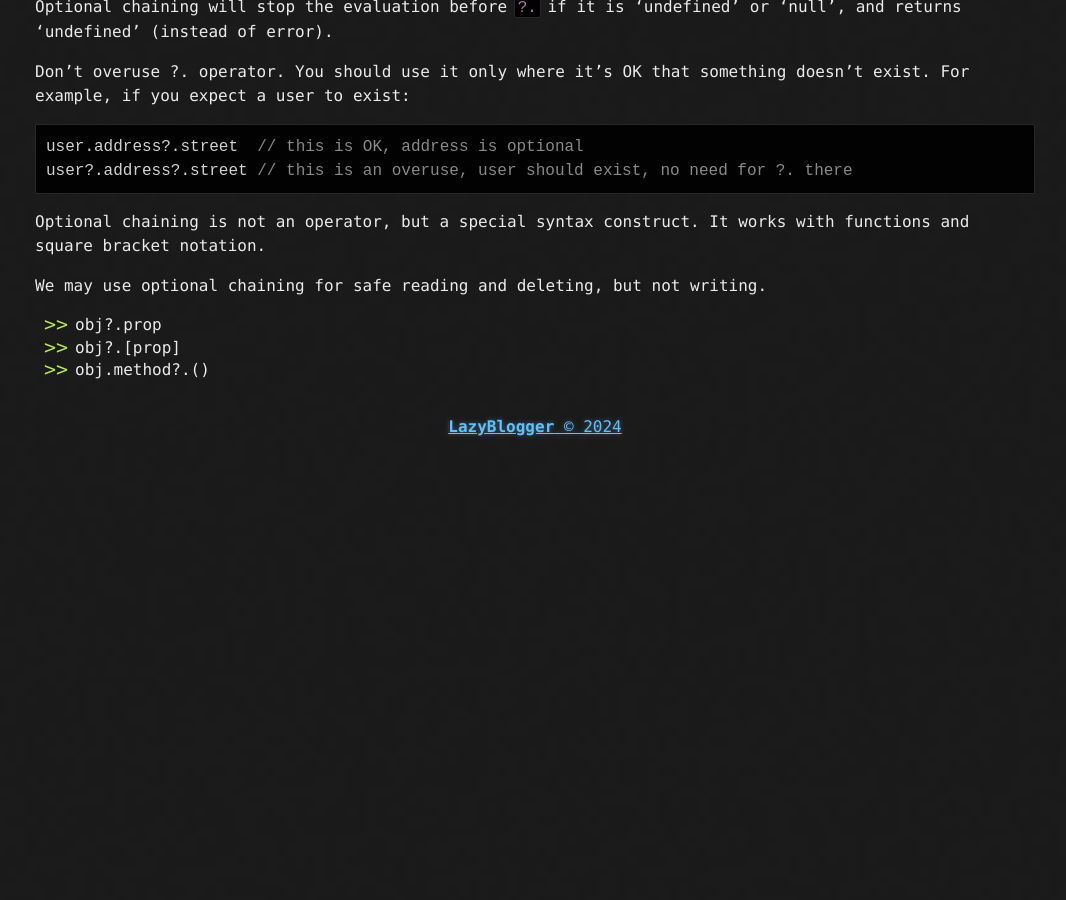
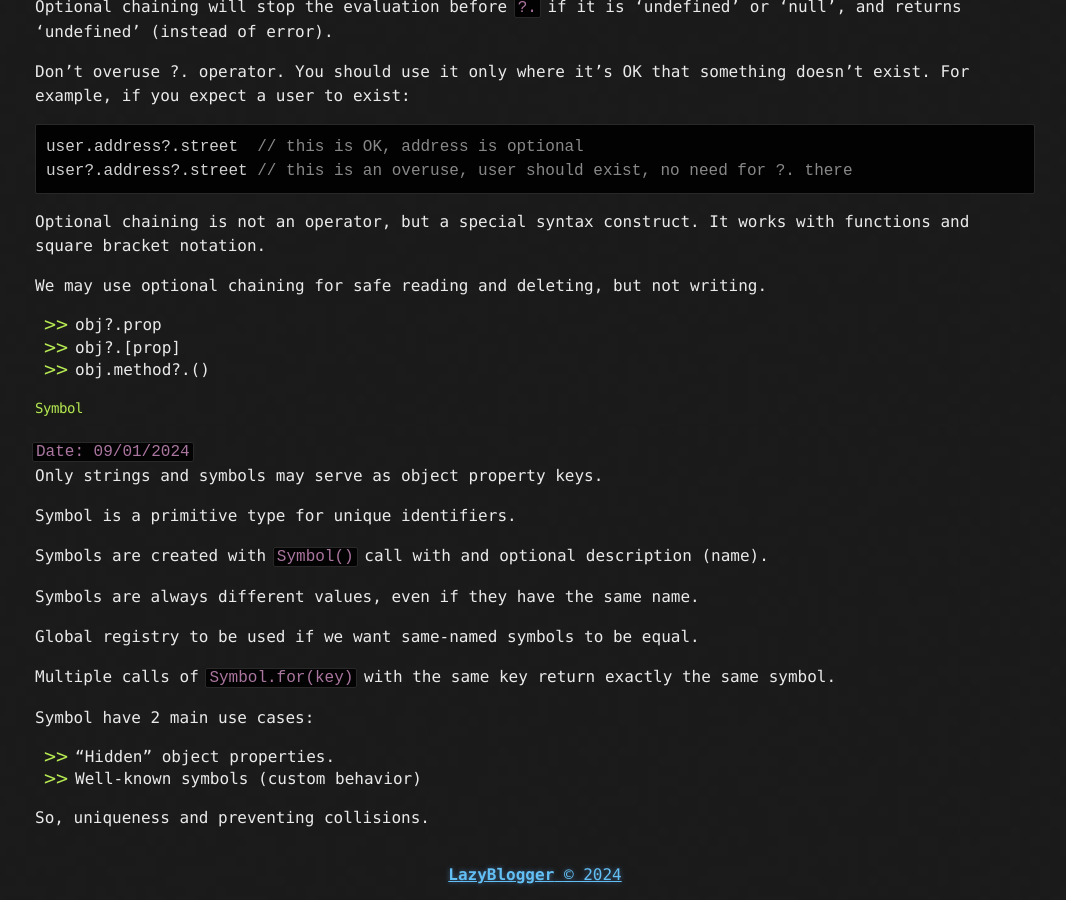
Before and after one commit to miomirparipovic/bytenoir, a Jekyll site: the page built from _posts/javascript/2024-01-07-js-notes-04.md, in a window 1280 px wide and 900 px high, scrolled down 4895 px. Shown: the whole window, without its empty margins (105-1171 px from the left). Built offline with Jekyll 4.4.1, drawn with Linux system fonts in a browser that asks for light colours; before the commit the page ends 5347 px from its top, so only the background shows below that.

Commit message:
modify post (js 4)

```diff
--- a/_posts/javascript/2024-01-07-js-notes-04.md
+++ b/_posts/javascript/2024-01-07-js-notes-04.md
@@ -223,3 +223,26 @@ We may use optional chaining for safe reading and deleting, but not writing.
 - obj?.prop
 - obj?.[prop]
 - obj.method?.()
+
+
+#### Symbol
+
+`Date: 09/01/2024`
+Only strings and symbols may serve as object property keys.
+
+Symbol is a primitive type for unique identifiers.
+
+Symbols are created with `Symbol()` call with and optional description (name).
+
+Symbols are always different values, even if they have the same name.
+
+Global registry to be used if we want same-named symbols to be equal.
+
+Multiple calls of `Symbol.for(key)` with the same key return exactly the same symbol.
+
+Symbol have 2 main use cases:
+
+- "Hidden" object properties.
+- Well-known symbols (custom behavior)
+
+So, uniqueness and preventing collisions.
```
